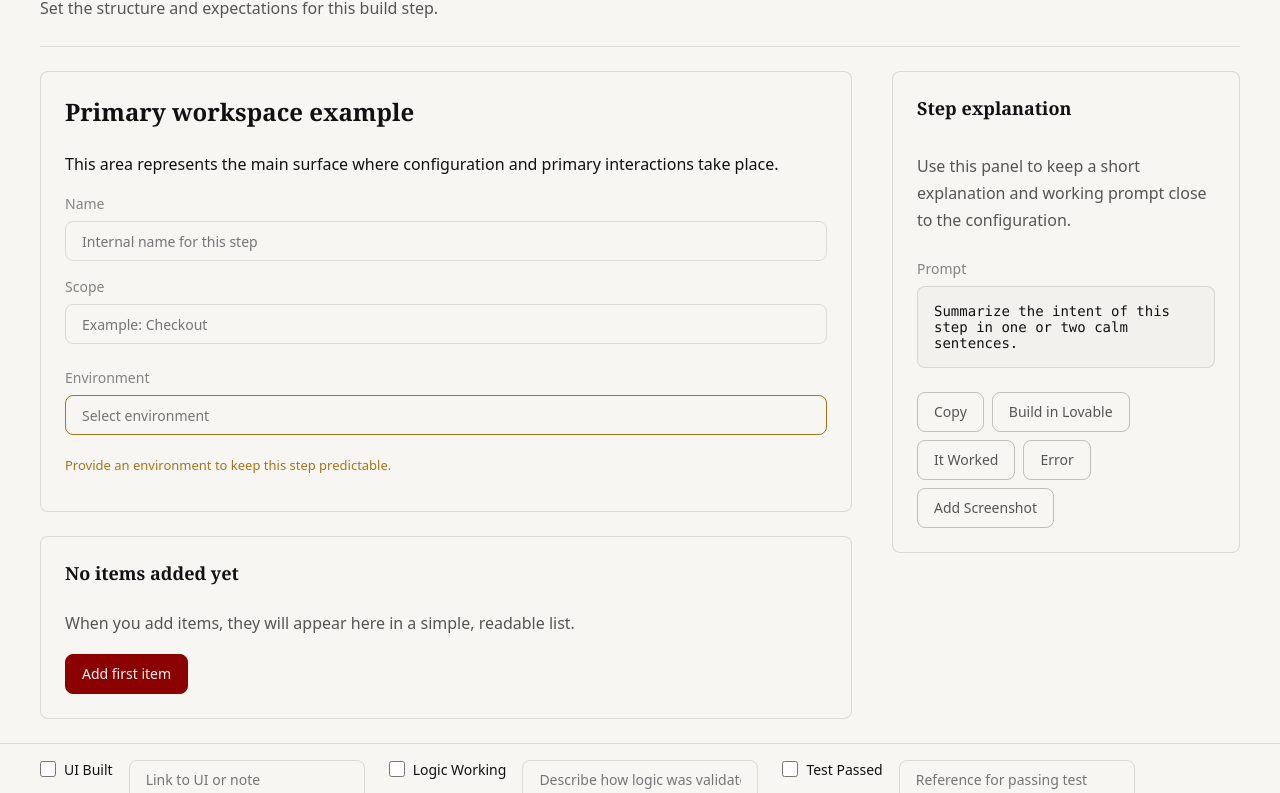
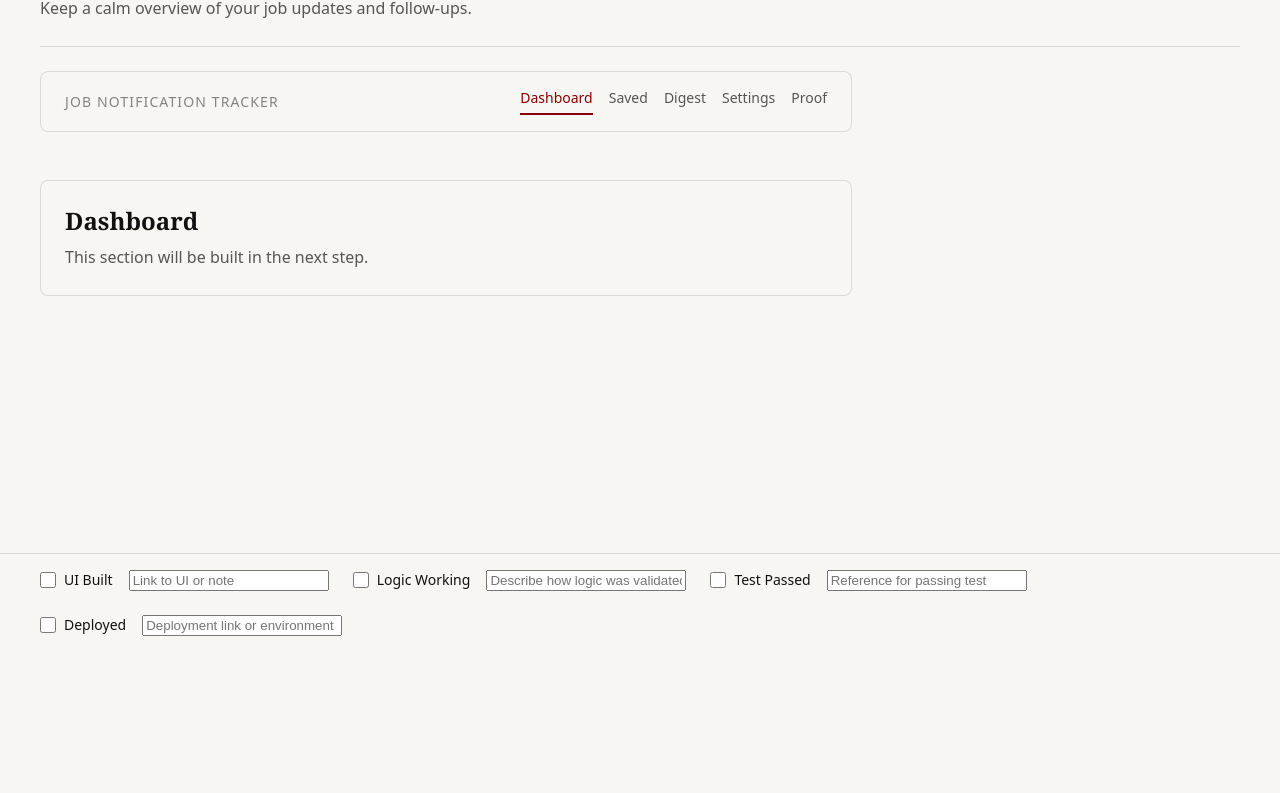
Before and after one commit to ap00-7/build_system, a website built with Vite: page index.html in a window 1280 px wide. Shown: the part 148-941 px from the top of the page. After the commit the page ends 800 px from the top, so only its background shows below. Built offline with nearby package versions, Linux system fonts and the light colour scheme.

Commit message:
Add Job Notification Tracker routes

```diff
--- a/src/main.ts
+++ b/src/main.ts
@@ -16,89 +16,41 @@
 
     <main class="kn-main">
       <section class="kn-context-header">
-        <h1 class="kn-heading-1">Define the build workspace</h1>
+        <h1 class="kn-heading-1">Job Notification Tracker</h1>
         <p class="kn-body-text kn-body-muted">
-          Set the structure and expectations for this build step.
+          Keep a calm overview of your job updates and follow-ups.
         </p>
       </section>
 
       <section class="kn-workspace">
         <div class="kn-workspace-primary">
-          <div class="kn-card">
-            <h2 class="kn-heading-2">Primary workspace example</h2>
-            <p class="kn-body-text">
-              This area represents the main surface where configuration and primary interactions take place.
+          <nav class="kn-subnav">
+            <div class="kn-subnav-left">
+              <span class="kn-subnav-title">Job Notification Tracker</span>
+            </div>
+            <button class="kn-subnav-toggle" aria-label="Toggle navigation">
+              <span></span>
+              <span></span>
+              <span></span>
+            </button>
+            <div class="kn-subnav-links">
+              <a href="/dashboard" data-route class="kn-subnav-link">Dashboard</a>
+              <a href="/saved" data-route class="kn-subnav-link">Saved</a>
+              <a href="/digest" data-route class="kn-subnav-link">Digest</a>
+              <a href="/settings" data-route class="kn-subnav-link">Settings</a>
+              <a href="/proof" data-route class="kn-subnav-link">Proof</a>
+            </div>
+          </nav>
+
+          <section class="kn-route">
+            <h2 id="kn-route-title" class="kn-heading-2"></h2>
+            <p id="kn-route-subtext" class="kn-body-text kn-body-muted">
+              This section will be built in the next step.
             </p>
-
-            <div class="kn-form">
-              <div class="kn-form-field">
-                <label class="kn-label" for="field-name">Name</label>
-                <input
-                  id="field-name"
-                  class="kn-input"
-                  placeholder="Internal name for this step"
-                />
-              </div>
-
-              <div class="kn-form-field kn-form-field-inline">
-                <div class="kn-form-field">
-                  <label class="kn-label" for="field-scope">Scope</label>
-                  <input
-                    id="field-scope"
-                    class="kn-input"
-                    placeholder="Example: Checkout"
-                  />
-                </div>
-                <div class="kn-form-field">
-                  <label class="kn-label" for="field-environment">Environment</label>
-                  <input
-                    id="field-environment"
-                    class="kn-input kn-input-error"
-                    placeholder="Select environment"
-                  />
-                  <p class="kn-helper-text kn-helper-text-error">
-                    Provide an environment to keep this step predictable.
-                  </p>
-                </div>
-              </div>
-            </div>
-          </div>
-
-          <div class="kn-card kn-card-empty">
-            <h3 class="kn-heading-3">No items added yet</h3>
-            <p class="kn-body-text kn-body-muted">
-              When you add items, they will appear here in a simple, readable list.
-            </p>
-            <button class="kn-button kn-button-primary" type="button">
-              Add first item
-            </button>
-          </div>
+          </section>
         </div>
 
-        <aside class="kn-workspace-secondary">
-          <div class="kn-card kn-side-panel">
-            <h3 class="kn-heading-3">Step explanation</h3>
-            <p class="kn-body-text kn-body-muted">
-              Use this panel to keep a short explanation and working prompt close to the configuration.
-            </p>
-
-            <div class="kn-panel-section">
-              <label class="kn-label" for="prompt">Prompt</label>
-              <div class="kn-prompt-box">
-                <pre id="prompt" class="kn-prompt-text">
-Summarize the intent of this step in one or two calm sentences.</pre>
-              </div>
-            </div>
-
-            <div class="kn-button-group">
-              <button class="kn-button kn-button-secondary" type="button">Copy</button>
-              <button class="kn-button kn-button-secondary" type="button">Build in Lovable</button>
-              <button class="kn-button kn-button-secondary" type="button">It Worked</button>
-              <button class="kn-button kn-button-secondary" type="button">Error</button>
-              <button class="kn-button kn-button-secondary" type="button">Add Screenshot</button>
-            </div>
-          </div>
-        </aside>
+        <aside class="kn-workspace-secondary"></aside>
       </section>
     </main>
 
@@ -149,3 +101,104 @@
     </footer>
   </div>
 `
+
+type RoutePath = '/' | '/dashboard' | '/saved' | '/digest' | '/settings' | '/proof'
+
+type RouteKey = RoutePath | 'not-found'
+
+type RouteConfig = {
+  title: string
+}
+
+const routes: Record<RoutePath, RouteConfig> = {
+  '/': { title: 'Dashboard' },
+  '/dashboard': { title: 'Dashboard' },
+  '/saved': { title: 'Saved' },
+  '/digest': { title: 'Digest' },
+  '/settings': { title: 'Settings' },
+  '/proof': { title: 'Proof' },
+}
+
+function normalizePath(pathname: string): RouteKey {
+  const cleaned = (pathname || '/').toLowerCase()
+  if (cleaned === '/' || cleaned === '/dashboard') return '/dashboard'
+  if (cleaned === '/saved') return '/saved'
+  if (cleaned === '/digest') return '/digest'
+  if (cleaned === '/settings') return '/settings'
+  if (cleaned === '/proof') return '/proof'
+  return 'not-found'
+}
+
+function renderRoute(pathname: RouteKey) {
+  const titleEl = document.getElementById('kn-route-title')
+  const subtextEl = document.getElementById('kn-route-subtext')
+
+  if (pathname === 'not-found') {
+    if (titleEl) {
+      titleEl.textContent = 'Page Not Found'
+    }
+    if (subtextEl) {
+      subtextEl.textContent = 'The page you are looking for does not exist.'
+    }
+  } else {
+    const config = routes[pathname] ?? routes['/dashboard']
+    if (titleEl) {
+      titleEl.textContent = config.title
+    }
+    if (subtextEl) {
+      subtextEl.textContent = 'This section will be built in the next step.'
+    }
+  }
+}
+
+function setActiveLink(pathname: RouteKey) {
+  const links = document.querySelectorAll<HTMLAnchorElement>('.kn-subnav-link')
+  links.forEach((link) => {
+    const href = link.getAttribute('href') || '/'
+    const normalized = normalizePath(href)
+    if (pathname !== 'not-found' && normalized === pathname) {
+      link.classList.add('kn-subnav-link-active')
+    } else {
+      link.classList.remove('kn-subnav-link-active')
+    }
+  })
+}
+
+function setupNavigation() {
+  const subnav = document.querySelector<HTMLElement>('.kn-subnav')
+  const toggle = document.querySelector<HTMLButtonElement>('.kn-subnav-toggle')
+
+  toggle?.addEventListener('click', () => {
+    if (!subnav) return
+    const isOpen = subnav.classList.contains('kn-subnav-open')
+    subnav.classList.toggle('kn-subnav-open', !isOpen)
+  })
+
+  const links = document.querySelectorAll<HTMLAnchorElement>('[data-route]')
+  links.forEach((link) => {
+    link.addEventListener('click', (event) => {
+      event.preventDefault()
+      const href = link.getAttribute('href') || '/'
+      const normalized = normalizePath(href) as RoutePath
+      window.history.pushState({ path: normalized }, '', normalized)
+      renderRoute(normalized)
+      setActiveLink(normalized)
+      if (subnav) {
+        subnav.classList.remove('kn-subnav-open')
+      }
+    })
+  })
+
+  window.addEventListener('popstate', (event) => {
+    const state = event.state as { path?: RouteKey } | null
+    const pathname = (state && state.path) || window.location.pathname
+    const normalized = normalizePath(pathname)
+    renderRoute(normalized)
+    setActiveLink(normalized)
+  })
+}
+
+const initialPath = normalizePath(window.location.pathname)
+renderRoute(initialPath)
+setActiveLink(initialPath)
+setupNavigation()
--- a/src/style.css
+++ b/src/style.css
@@ -171,99 +171,96 @@
   flex: 3;
 }
 
-/* Cards */
+/* Sub navigation */
 
-.kn-card {
-  background-color: var(--kn-color-surface-soft);
+.kn-subnav {
+  display: flex;
+  align-items: center;
+  justify-content: space-between;
   border-radius: var(--kn-radius-md);
   border: 1px solid var(--kn-color-border-subtle);
-  padding: var(--kn-space-3);
+  padding: var(--kn-space-2) var(--kn-space-3);
+  background-color: var(--kn-color-surface-soft);
+  margin-bottom: var(--kn-space-3);
+}
+
+.kn-subnav-left {
   display: flex;
-  flex-direction: column;
+  align-items: center;
+}
+
+.kn-subnav-title {
+  font-size: 14px;
+  text-transform: uppercase;
+  letter-spacing: 0.08em;
+  color: var(--kn-color-text-subtle);
+}
+
+.kn-subnav-links {
+  display: flex;
+  align-items: center;
   gap: var(--kn-space-2);
 }
 
-.kn-card-empty {
-  align-items: flex-start;
+.kn-subnav-link {
+  position: relative;
+  padding-bottom: var(--kn-space-1);
+  font-size: 14px;
+  color: var(--kn-color-text-muted);
+  text-decoration: none;
 }
 
-/* Forms */
-
-.kn-form {
-  display: flex;
-  flex-direction: column;
-  gap: var(--kn-space-2);
+.kn-subnav-link::after {
+  content: '';
+  position: absolute;
+  left: 0;
+  bottom: 0;
+  width: 0;
+  height: 2px;
+  background-color: var(--kn-color-accent);
+  transition: width var(--kn-transition-fast);
 }
 
-.kn-form-field {
-  display: flex;
-  flex-direction: column;
-  gap: var(--kn-space-1);
+.kn-subnav-link:hover::after {
+  width: 100%;
 }
 
-.kn-form-field-inline {
-  display: flex;
-  gap: var(--kn-space-3);
+.kn-subnav-link-active {
+  color: var(--kn-color-accent);
 }
 
-.kn-label {
-  font-size: 14px;
-  color: var(--kn-color-text-subtle);
+.kn-subnav-link-active::after {
+  width: 100%;
 }
 
-.kn-input {
+.kn-subnav-toggle {
+  display: none;
+  width: 40px;
   height: 40px;
-  padding: 0 var(--kn-space-2);
   border-radius: var(--kn-radius-md);
   border: 1px solid var(--kn-color-border-subtle);
   background-color: transparent;
-  font-size: 14px;
-  font-family: inherit;
-  color: var(--kn-color-text);
+  padding: 0;
+  align-items: center;
+  justify-content: center;
+  gap: var(--kn-space-1);
+  cursor: pointer;
 }
 
-.kn-input:focus {
-  outline: none;
-  border-color: var(--kn-color-accent);
+.kn-subnav-toggle span {
+  display: block;
+  width: 16px;
+  height: 2px;
+  background-color: var(--kn-color-text);
 }
 
-.kn-input-error {
-  border-color: var(--kn-color-warning);
-}
+/* Route content */
 
-.kn-helper-text {
-  font-size: 13px;
-  color: var(--kn-color-text-subtle);
-}
-
-.kn-helper-text-error {
-  color: var(--kn-color-warning);
-}
-
-/* Prompt panel */
-
-.kn-side-panel {
-  gap: var(--kn-space-3);
-}
-
-.kn-panel-section {
-  display: flex;
-  flex-direction: column;
-  gap: var(--kn-space-1);
-}
-
-.kn-prompt-box {
+.kn-route {
+  padding: var(--kn-space-3);
   border-radius: var(--kn-radius-md);
   border: 1px solid var(--kn-color-border-subtle);
-  padding: var(--kn-space-2);
-  background-color: rgba(17, 17, 17, 0.02);
-}
-
-.kn-prompt-text {
-  margin: 0;
-  font-family: ui-monospace, Menlo, Monaco, Consolas, "Liberation Mono", "Courier New", monospace;
-  font-size: 14px;
-  white-space: pre-wrap;
+  background-color: var(--kn-color-surface-soft);
 }
 
 /* Buttons */
@@ -364,4 +361,26 @@
   .kn-proof-footer {
     padding: var(--kn-space-2) var(--kn-space-3);
   }
+
+  .kn-subnav {
+    flex-wrap: wrap;
+    gap: var(--kn-space-2);
+  }
+
+  .kn-subnav-links {
+    width: 100%;
+    display: none;
+    flex-direction: column;
+    align-items: flex-start;
+    gap: var(--kn-space-1);
+    padding-top: var(--kn-space-2);
+  }
+
+  .kn-subnav-toggle {
+    display: inline-flex;
+  }
+
+  .kn-subnav.kn-subnav-open .kn-subnav-links {
+    display: flex;
+  }
 }
```
